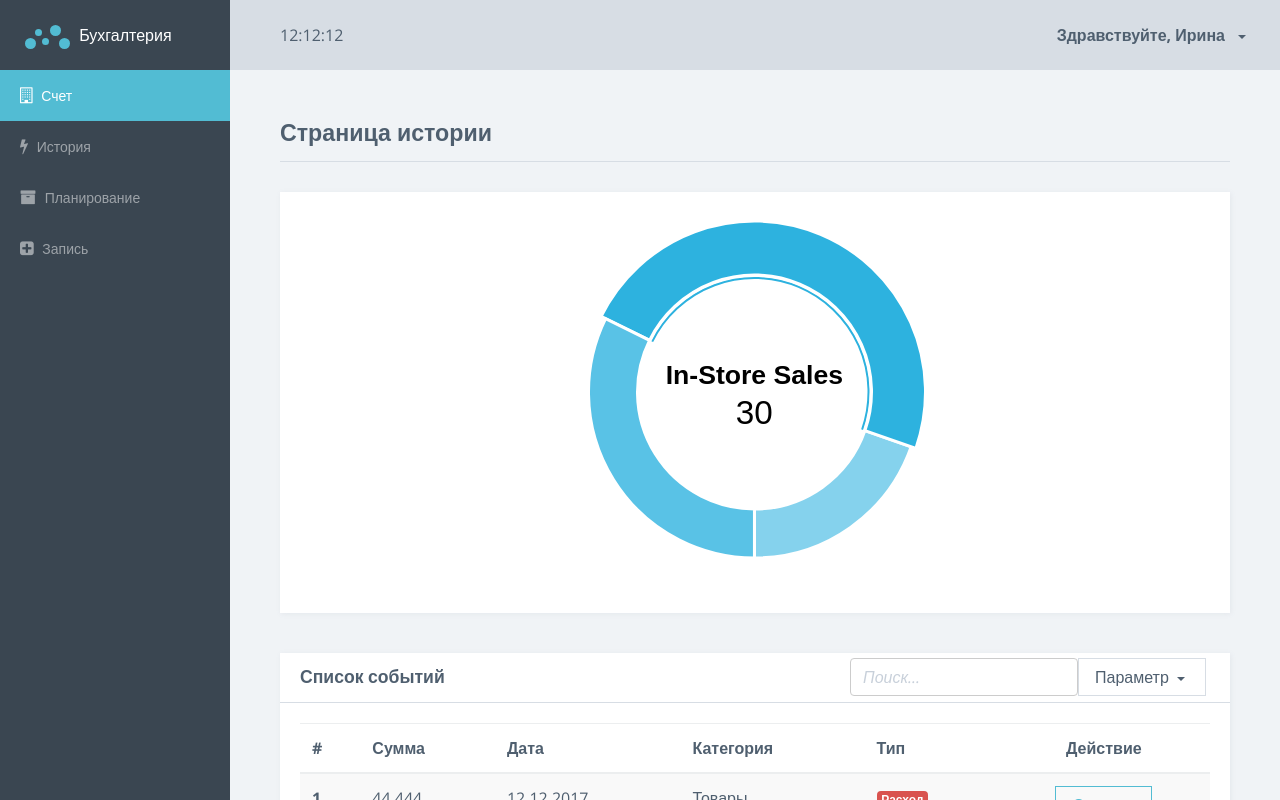
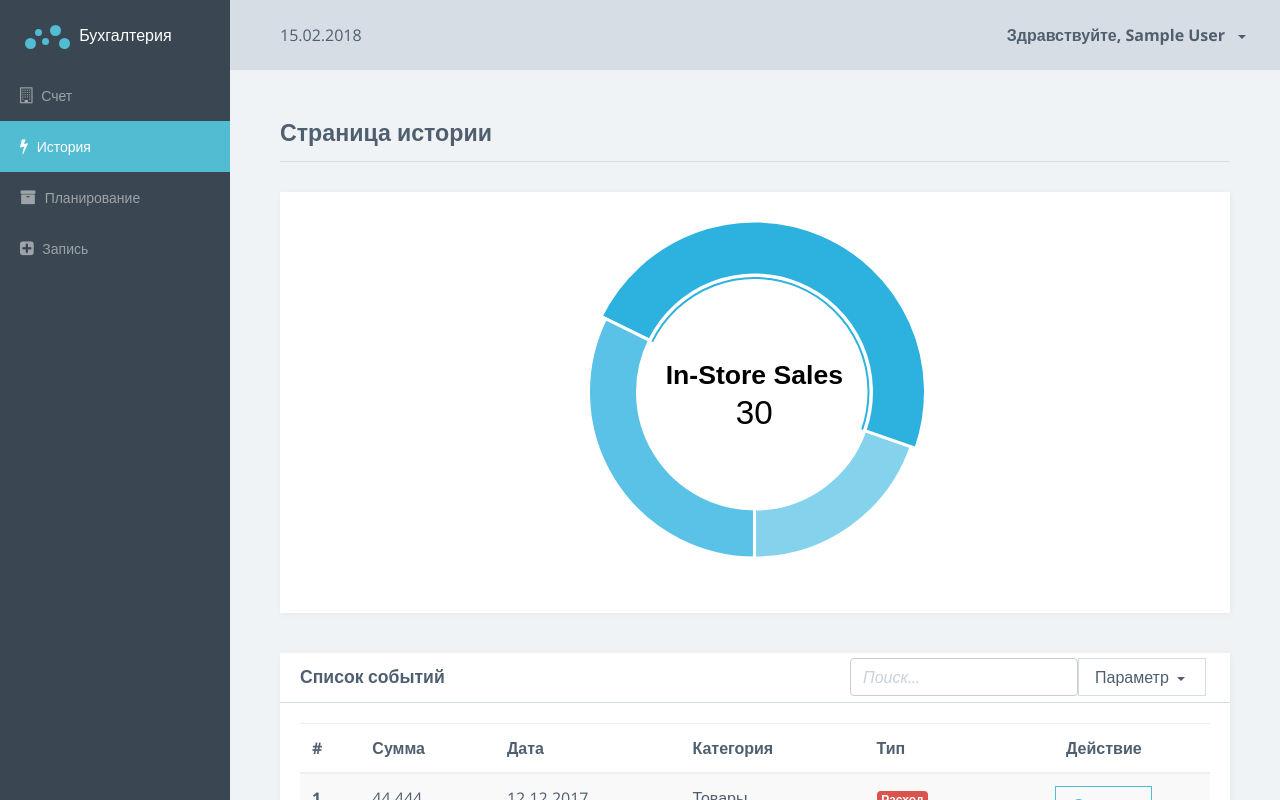
Before and after one commit to adherents/family-budget, an Angular app: page /system/history in a window 1280 px wide. Built offline with nearby package versions, Linux system fonts and the light colour scheme; sample sign-in values are in the browser's storage.

Commit message:
sidebar and header

```diff
--- a/src/app/auth/login/login.component.ts
+++ b/src/app/auth/login/login.component.ts
@@ -55,7 +55,7 @@
 					this.message.text = '';
 					window.localStorage.setItem('user', JSON.stringify(user));
 					this.authService.login();
-					//this.router.navigate(['']);
+					this.router.navigate(['/system', 'bill']);
 				} else {
 					this.showMessage({
 						text: 'Не верный пароль!',
--- /dev/null
+++ b/src/app/system/shared/components/header/header.component.html
@@ -0,0 +1,21 @@
+<header class="header">
+	<div class="header-block header-block-search">
+		{{ date | date:'dd.MM.yyyy' }}
+	</div>
+	<div class="header-block header-block-nav">
+		<ul class="nav-profile">
+			<li class="profile dropdown" fbDropdown>
+				<a class="nav-link dropdown-toggle" role="button">
+					<span class="name">
+						Здравствуйте, {{ user.name }}
+					</span>
+				</a>
+				<div class="dropdown-menu profile-dropdown-menu">
+					<a class="dropdown-item" [routerLink]="['/system', 'records']"> <i class="fa fa-gear icon"></i>Сделать запись</a>
+					<div class="dropdown-divider"></div>
+					<a class="dropdown-item" (click)="onLogout()"><i class="fa fa-power-off icon"></i>Выйти</a>
+				</div>
+			</li>
+		</ul>
+	</div>
+</header>
--- /dev/null
+++ b/src/app/system/shared/components/header/header.component.ts
@@ -0,0 +1,31 @@
+import { Component, OnInit } from '@angular/core';
+import { Router } from '@angular/router';
+
+import { User } from '../../../../shared/models/user.model';
+import { AuthService } from '../../../../shared/services/auth.service';
+
+@Component({
+	selector: 'fb-header',
+	templateUrl: './header.component.html',
+	styleUrls: ['./header.component.scss']
+})
+export class HeaderComponent implements OnInit {
+
+	date: Date = new Date();
+	user: User;
+
+	constructor(
+		private authService: AuthService,
+		private router: Router
+	) { }
+
+	ngOnInit() {
+		this.user = JSON.parse(window.localStorage.getItem('user'));
+	}
+
+	onLogout() {
+		this.authService.logout();
+		this.router.navigate(['/login']);
+	}
+
+}
--- /dev/null
+++ b/src/app/system/shared/components/sidebar/sidebar.component.html
@@ -0,0 +1,32 @@
+<aside class="sidebar">
+	<div class="sidebar-container">
+		<div class="sidebar-header">
+			<div class="brand">
+				<div class="logo">
+					<span class="l l1"></span>
+					<span class="l l2"></span>
+					<span class="l l3"></span>
+					<span class="l l4"></span>
+					<span class="l l5"></span>
+				</div>
+				Бухгалтерия
+			</div>
+		</div>
+		<nav class="menu">
+			<ul class="nav metismenu">
+				<li routerLinkActive="active">
+					<a [routerLink]="['/system', 'bill']"> <i class="fa fa-building-o"></i> Счет </a>
+				</li>
+				<li routerLinkActive="active">
+					<a [routerLink]="['/system', 'history']"> <i class="fa fa-flash"></i> История </a>
+				</li>
+				<li routerLinkActive="active">
+					<a [routerLink]="['/system', 'planning']"> <i class="fa fa-archive"></i> Планирование </a>
+				</li>
+				<li routerLinkActive="active">
+					<a [routerLink]="['/system', 'records']"> <i class="fa fa-plus-square"></i> Запись </a>
+				</li>
+			</ul>
+		</nav>
+	</div>
+</aside>
--- /dev/null
+++ b/src/app/system/shared/components/sidebar/sidebar.component.ts
@@ -0,0 +1,15 @@
+import { Component, OnInit } from '@angular/core';
+
+@Component({
+  selector: 'fb-sidebar',
+  templateUrl: './sidebar.component.html',
+  styleUrls: ['./sidebar.component.scss']
+})
+export class SidebarComponent implements OnInit {
+
+  constructor() { }
+
+  ngOnInit() {
+  }
+
+}
--- /dev/null
+++ b/src/app/system/shared/directives/dropdown.directive.ts
@@ -0,0 +1,12 @@
+import { Directive, HostBinding, HostListener } from '@angular/core';
+
+@Directive({ selector: '[fbDropdown]' })
+export class DropdownDirective {
+    @HostBinding('class.open') isOpen = false;
+
+    @HostListener('click') onClick() {
+        this.isOpen = !this.isOpen;
+    }
+
+    constructor() { }
+}
--- a/src/app/system/system.component.html
+++ b/src/app/system/system.component.html
@@ -1,66 +1,9 @@
 <div class="main-wrapper">
     <div class="app">
-        <!--HEADER-->
-        <header class="header">
-            <div class="header-block header-block-search">
-                12:12:12
-            </div>
-            <div class="header-block header-block-nav">
-                <ul class="nav-profile">
-                    <li class="profile dropdown">
-                        <a class="nav-link dropdown-toggle" href="#" role="button">
-                            <span class="name">
-                                Здравствуйте, Ирина
-                            </span>
-                        </a>
-                        <div class="dropdown-menu profile-dropdown-menu">
-                            <a class="dropdown-item" href="#"> <i class="fa fa-gear icon"></i>Сделать запись</a>
-                            <div class="dropdown-divider"></div>
-                            <a class="dropdown-item" href="#"><i class="fa fa-power-off icon"></i>Выйти</a>
-                        </div>
-                    </li>
-                </ul>
-            </div>
-        </header>
-        <!--HEADER-->
-        <!--SIDEBAR-->
-        <aside class="sidebar">
-            <div class="sidebar-container">
-                <div class="sidebar-header">
-                    <div class="brand">
-                        <div class="logo">
-                            <span class="l l1"></span>
-                            <span class="l l2"></span>
-                            <span class="l l3"></span>
-                            <span class="l l4"></span>
-                            <span class="l l5"></span>
-                        </div>
-                        Бухгалтерия
-                    </div>
-                </div>
-                <nav class="menu">
-                    <ul class="nav metismenu">
-                        <li class="active">
-                            <a href="#"> <i class="fa fa-building-o"></i> Счет </a>
-                        </li>
-                        <li>
-                            <a href="#"> <i class="fa fa-flash"></i> История </a>
-                        </li>
-                        <li>
-                            <a href="#"> <i class="fa fa-archive"></i> Планирование </a>
-                        </li>
-                        <li>
-                            <a href="#"> <i class="fa fa-plus-square"></i> Запись </a>
-                        </li>
-                    </ul>
-                </nav>
-            </div>
-        </aside>
-        <!--SIDEBAR-->
-        <!--CONTENT-->
+        <fb-header></fb-header>
+        <fb-sidebar></fb-sidebar>
         <article class="content dashboard-page">
             <router-outlet></router-outlet>
         </article>
-        <!--CONTENT-->
     </div>
 </div>
```
Also changed, not shown: src/app/system/system.module.ts (+7 -1 lines), src/app/system/shared/components/header/header.component.scss (added), src/app/system/shared/components/sidebar/sidebar.component.scss (added), 2 other files (tests, documents, lock files or other folders).
